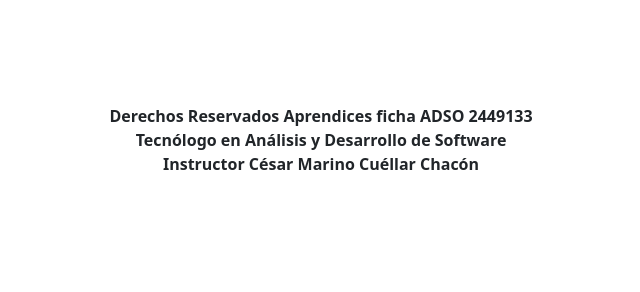
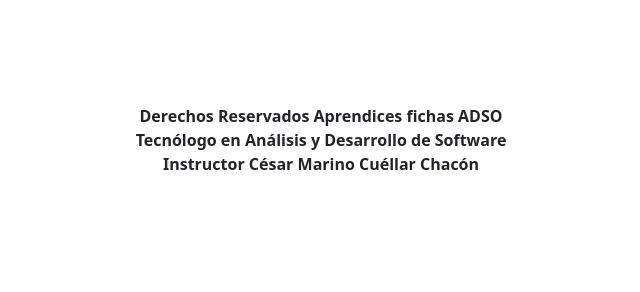
Before and after one commit to cesarmcuellar/tienda, a Django app: page /vistaCategorias/ in a window 1280 px wide. Shown: the part 508-800 px from the top of the page, without its empty margins (319-959 px from the left). Run offline with Django 4.2, Linux system fonts and the light colour scheme; some libraries are stand-ins or nearby versions.

Commit message:
Update piePagina.html

```diff
--- a/appTienda/templates/piePagina.html
+++ b/appTienda/templates/piePagina.html
@@ -1,5 +1,5 @@
 <div class="text-center fw-bold">
-    Derechos Reservados Aprendices ficha ADSO 2449133 <br>
+    Derechos Reservados Aprendices fichas ADSO<br>
     Tecnólogo en Análisis y Desarrollo de Software<br>
     Instructor César Marino Cuéllar Chacón
 </div>
```
